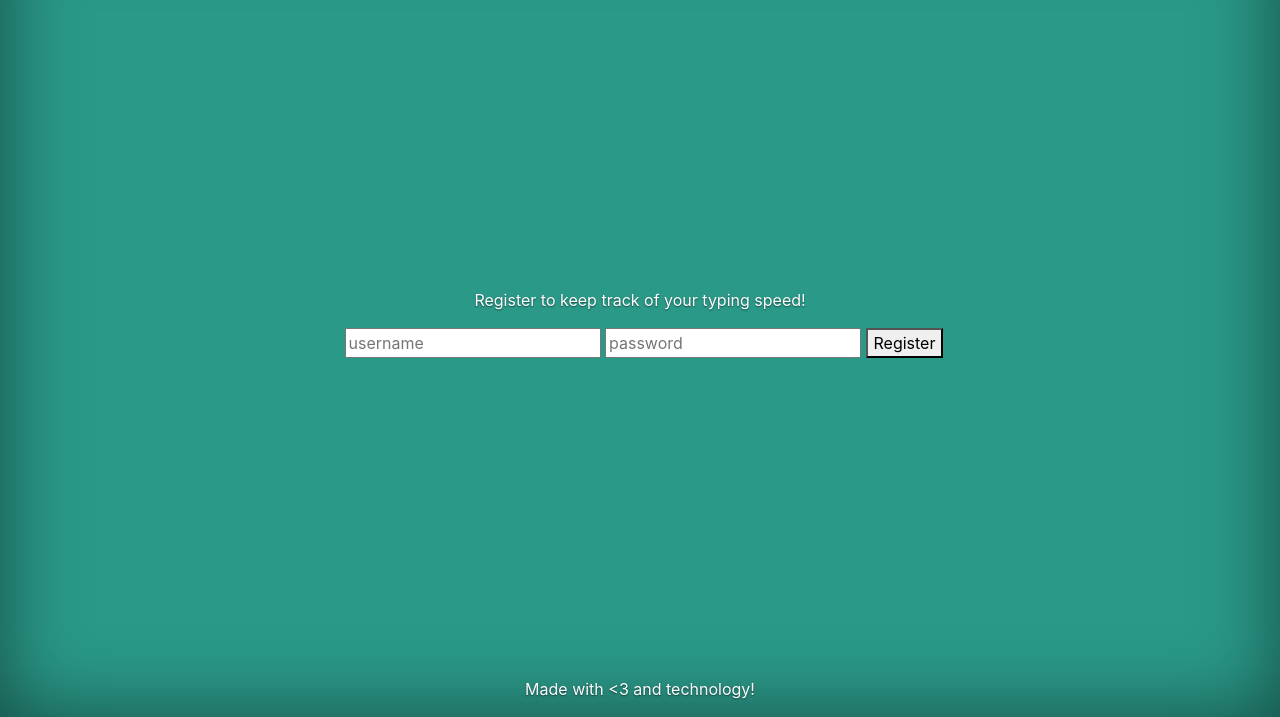
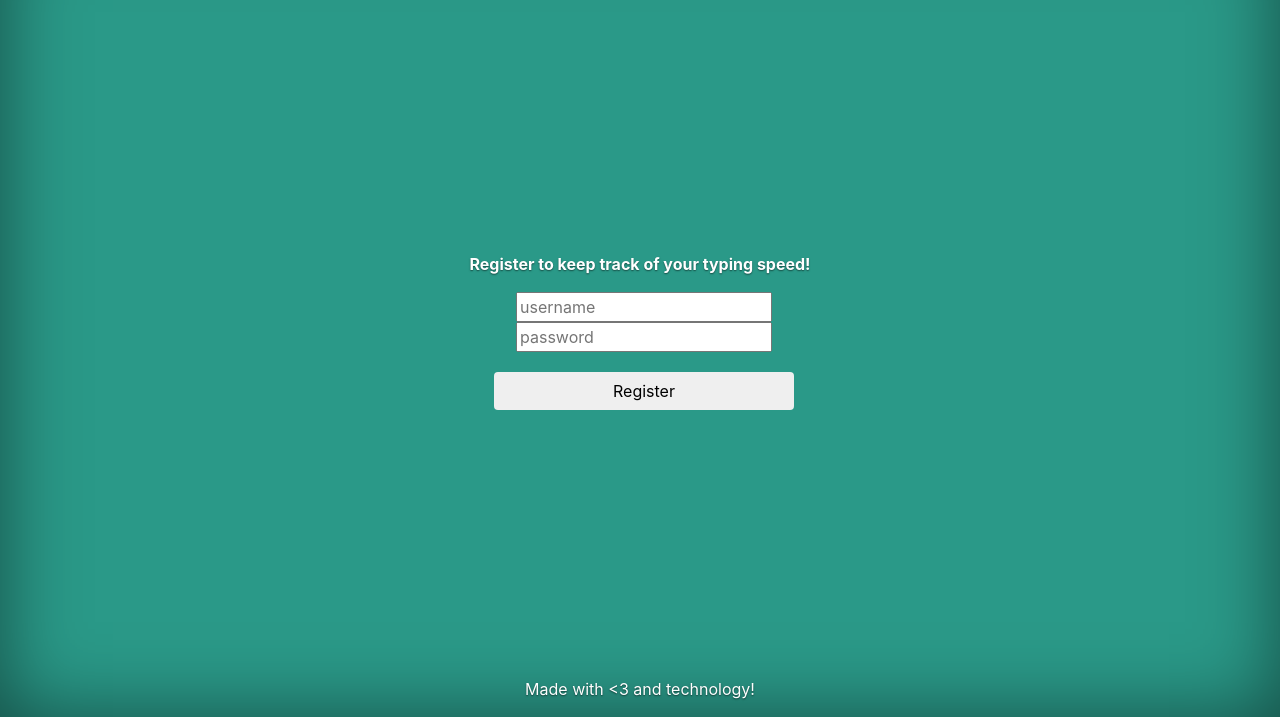
Before and after one commit to DylanMeeus/TypingWorld, a plain HTML site: page Frontend/TypingWorld/account/registration/registration.html in a window 1280 px wide. Shown: the part 83-800 px from the top of the page. Drawn offline with nearby package versions, Linux system fonts and the light colour scheme.

Commit message:
update account registration form

```diff
--- a/Frontend/TypingWorld/account/registration/registration.css
+++ b/Frontend/TypingWorld/account/registration/registration.css
@@ -1,3 +1,16 @@
 #registration{
     width: 600px;
 }
+
+.btn {
+    margin-top: 20px;
+    width: 50%;
+}
+
+.errorMessage {
+    color: #d6b500;
+}
+
+.errorMessage>a{
+    color: #d9f500;
+}
--- a/Frontend/TypingWorld/account/registration/registration.html
+++ b/Frontend/TypingWorld/account/registration/registration.html
@@ -27,15 +27,18 @@
                 <a class="nav-link active" href="account/registration/registration.html">Account</a>
                 <a class="nav-link" href="../../about/about.html">About</a>
             </nav>
+            <a href="https://www.patreon.com/bePatron?u=10226736"> <img src="../../resources/become_a_patron_button.png"/> </a>
         </div>
     </header>
 
     <main role="main" class="inner cover">
-        <p>Register to keep track of your typing speed!</p>
+        <p><b>Register to keep track of your typing speed!</b></p>
+
         <div id="registration">
-            <input id="username" v-model="username" placeholder="username"/>
-            <input id="password" v-model="password" placeholder="password" type="password"/>
-            <button v-on:click="submit"> Register </button>
+            <p class="errorMessage" v-if="hasError">Something went wrong when registering your account! Please try again later or contact us on <a href="https://discord.gg/VQnJFY">Discord</a> </p>
+            <input id="username" v-model="username" placeholder="username"/><br/>
+            <input id="password" v-model="password" placeholder="password" type="password"/><br/>
+            <button class="btn btn-default" v-on:click="submit"> Register </button>
         </div>
     </main>
 
--- a/Frontend/TypingWorld/account/registration/registration.js
+++ b/Frontend/TypingWorld/account/registration/registration.js
@@ -7,9 +7,11 @@ window.onload = function() {
         el: "#registration",
         data: {
             username: "",
-            password: ""
+            password: "",
+            hasError: false
         }, methods: {
             submit: function () {
+                var self = this;
                 var usernameField = document.getElementById("username");
                 var pwField = document.getElementById("password");
 
@@ -19,7 +21,16 @@ window.onload = function() {
                 fetch(url, {
                     method: "POST",
                     body: data
-                }).then(result => console.log(result));
+                }).then(result => result.json())
+                    .then(result => {
+                        if (result) {
+                            // success!
+                            self.hasError = false;
+                        } else {
+                            self.hasError = true;
+                            window.location.replace(window.location.href.substring(0,window.location.href.length-"registration.registration.html".length) + "account.html");
+                        }
+                    });
 
             }
         }
--- a/Frontend/TypingWorld/world.js
+++ b/Frontend/TypingWorld/world.js
@@ -41,7 +41,7 @@ window.onload = function() {
                     mode: "cors"
                 }).then(
                     response => response.json()
-                ).then(arr =>{
+                ).then(arr => {
                         // apperantly Jackson or Javascript removes the quotes.
                         loadedWords = arr;
                         visibleWords = loadedWords.slice(wordsTyped, wordsTyped + visibleWordCount);
```
Also changed, not shown: Frontend/TypingWorld/about/about.html (+1 -1 lines), Frontend/TypingWorld/account/account.html (+1 -0 lines), Frontend/TypingWorld/index.html (+1 -1 lines), Frontend/TypingWorld/resources/become_a_patron_button.png (added), Frontend/TypingWorld/resources/become_a_patron_button@2x.png (added), Frontend/TypingWorld/resources/become_a_patron_button@3x.png (added).
